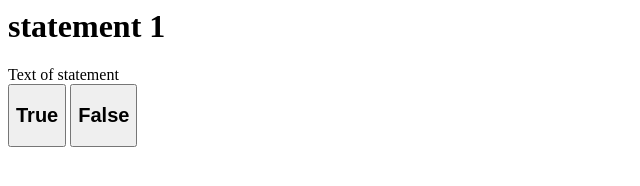
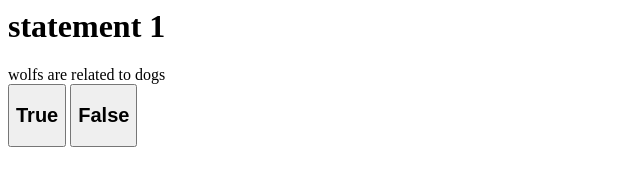
Before and after one commit to NickCosta311/True-or-False, a plain HTML site: page index.html in a window 1280 px wide. Both pictures are taken after a click on the button "True". Shown: the full height of the page, 0-640 px from the left. Drawn offline with Linux system fonts and the light colour scheme.

Commit message:
commit 2

```diff
--- a/index.html
+++ b/index.html
@@ -1,12 +1,12 @@
 <h1>statement 1</h1>
-<div id="text" style="display:none;">Text of statement</div>
+<div id="text" style="display:none;">wolfs are related to dogs</div>
 <button onclick="chpok('text')"><h2 onclick="chpok('t')">True</h2></button>
 <button onclick="chpok('f')"><h2>False</h2></button>
 <h2 id="arrow" onclick="chpok('block1')" style="display:none;">Next</h2>
 
 <div class="block1" id="block1" style="display: none;">
   <h1>statement 2</h1>
-  <div id="text2" style="display:none;">Text of statement</div>
+  <div id="text2" style="display:none;">people sit on chairs</div>
   <button onclick="chpok('text2')"><h2 onclick="chpok('t')">True</h2></button>
   <button onclick="chpok('f')"><h2>False</h2></button>
   <h2 id="arrow2" onclick="chpok('block2')" style="display:none;">Next</h2>
@@ -14,7 +14,7 @@
 
 <div class="block2" id="block2" style="display: none;">
   <h1>statement 3</h1>
-  <div id="text3" style="display:none;">Text of statement</div>
+  <div id="text3" style="display:none;">fire is hot</div>
   <button onclick="chpok('text3')"><h2 onclick="chpok('t')">True</h2></button>
   <button onclick="chpok('f')"><h2>False</h2></button>
   <h2 id="arrow3" style="display:none;">Next</h2>
```
